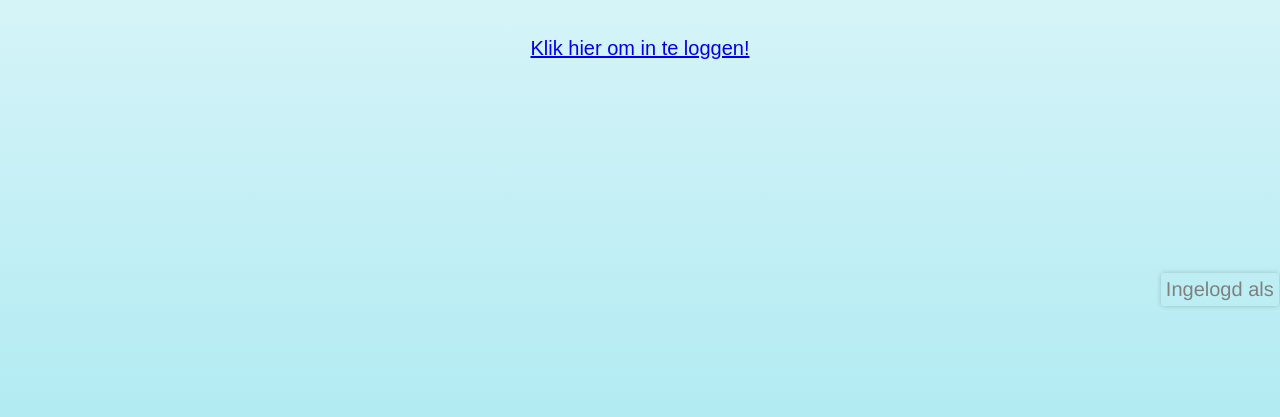
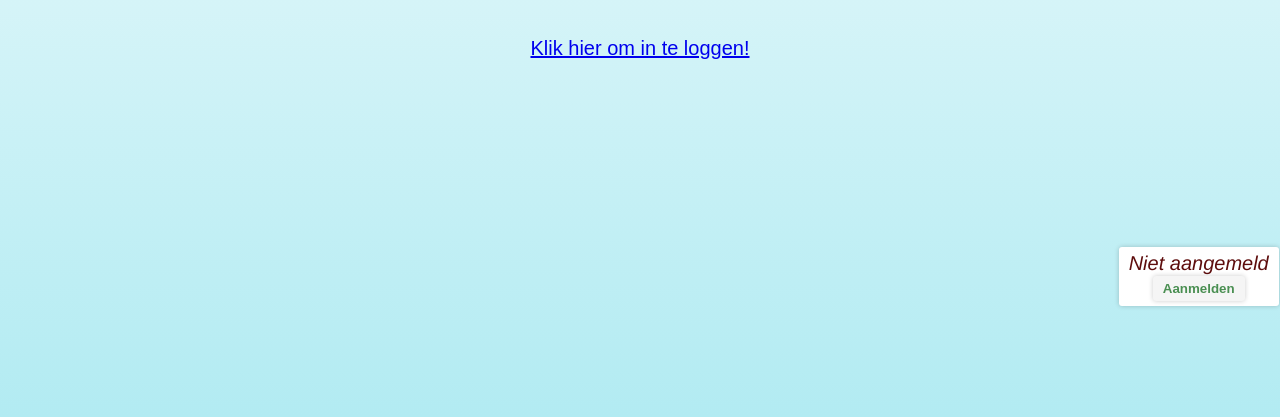
Before and after one commit to Daniuu-Wikipedia/Wikiportrait-Bot, a Flask app: page / in a window 1280 px wide. Shown: the part 493-910 px from the top of the page. Run offline with Flask 3, Linux system fonts and the light colour scheme; parts of the project's set-up code (start-up, migrations or seed data) failed here and were passed over.

Commit message:
Update login/logout button

```diff
--- a/GUI/app.py
+++ b/GUI/app.py
@@ -45,10 +45,9 @@
 def index():
     username = flask.session.get('username', None)
     # For development purposes only: manually override the username
-    flask.session['username'] = 'Test user'
     if username is None:
         return flask.render_template(
-            'index.html', username=username)
+            'index.html', username=None)
     # In case user is already logged in, continue
     return flask.redirect(flask.url_for('input'))
 
@@ -60,7 +59,7 @@
     Call the MediaWiki server to get request secrets and then redirect the
     user to the MediaWiki server to sign the request.
     """
-    flask.session.clear()
+    flask.session.clear()  # Triggers a new login
     consumer_token = mwoauth.ConsumerToken(
         app.config['CONSUMER_KEY'], app.config['CONSUMER_SECRET'])
     try:
--- a/GUI/static/css/main.css
+++ b/GUI/static/css/main.css
@@ -97,18 +97,63 @@
     color: #000;
 }
 
-.user-info-box {
-    position: fixed;
-    bottom: 0.1vh;
-    right: 0.1%;
-    color: #808080;
-    padding: 5px;
-    border-radius: 3px;
-    box-shadow: 0 0 5px rgba(0, 0, 0, 0.2);
-}
-
 .large {
     font-size: 24px;
     font-weight: bold;
     margin-bottom: 1vh;
 }
+
+.user-info-container {
+    position: fixed;
+    bottom: 0.1vh;
+    right: 0.1%;
+    display: flex;
+    align-items: center;
+    gap: 8px;
+}
+
+.user-info-box {
+    color: #808080;
+    padding: 5px 10px;
+    border-radius: 3px;
+    box-shadow: 0 0 5px rgba(0, 0, 0, 0.2);
+    background-color: #fff;
+    display: flex;
+    flex-direction: column;
+    align-items: center; /* center contents horizontally */
+    justify-content: center;
+    text-align: center;
+}
+
+.logout-button {
+    background-color: #f5f5f5;
+    color: #808080;
+    border: none;
+    border-radius: 3px;
+    padding: 5px 10px;
+    box-shadow: 0 0 5px rgba(0, 0, 0, 0.2);
+    cursor: pointer;
+    transition: all 0.2s ease;
+}
+
+.logout-button:hover {
+    background-color: #e0e0e0;
+    color: #8f4b4a;
+}
+
+.login-button {
+    background-color: #f5f5f5;
+    color: #4a8f52;
+    border: none;
+    border-radius: 3px;
+    padding: 5px 10px;
+    box-shadow: 0 0 5px rgba(0, 0, 0, 0.2);
+    cursor: pointer;
+    transition: all 0.2s ease;
+    font-weight: bold;
+}
+
+.login-button:hover {
+    background-color: #9fe0a7;
+    color: #1f5726;
+}
--- a/GUI/templates/index.html
+++ b/GUI/templates/index.html
@@ -15,8 +15,21 @@
         <p><a href="{{ url_for('login') }}">Klik hier om in te loggen!</a></p>
         {% endif %}
     </div>
+    <div class="user-info-container">
         <div class="user-info-box">
+            {% if user_name %}
                 <span id="user-name">Ingelogd als {{ user_name }}</span>
+                <form action="/logout" method="post">
+                    <button type="submit" class="logout-button">Logout</button>
+                </form>
+            {% else %}
+            <span id="user-name-unknown"
+                  style="color: #5e0d0d"><em>Niet aangemeld</em></span>
+                <form action="/login" method="get">
+                    <button type="submit" class="login-button">Aanmelden</button>
+                </form>
+            {% endif %}
+        </div>
     </div>
 
 {% endblock %}
```
Also changed, not shown: GUI/templates/error.html (+16 -0 lines), GUI/templates/input.html (+14 -2 lines), GUI/templates/loading.html (+16 -0 lines), GUI/templates/review.html (+15 -4 lines). Lines whose indentation alone changed are shown as unchanged.
